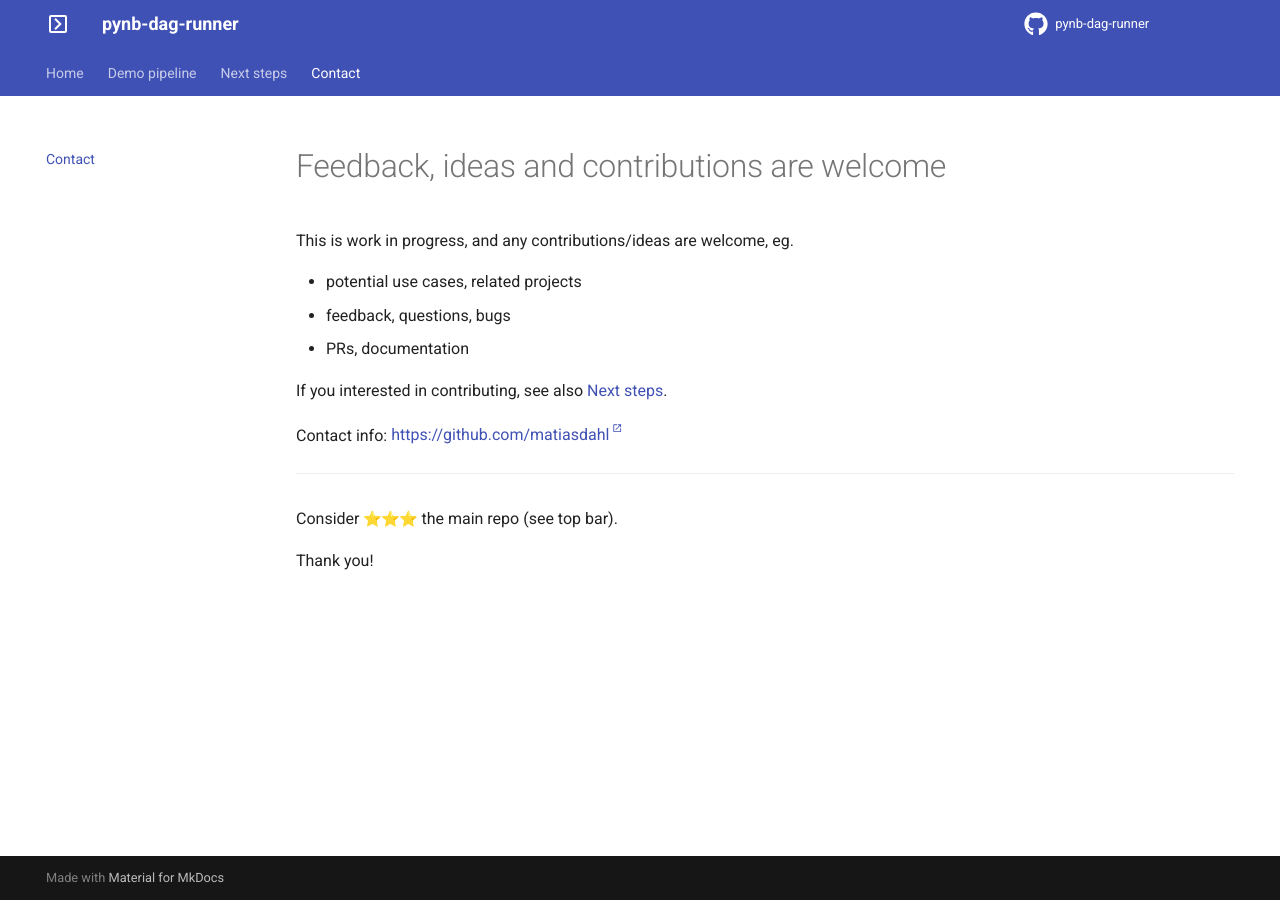
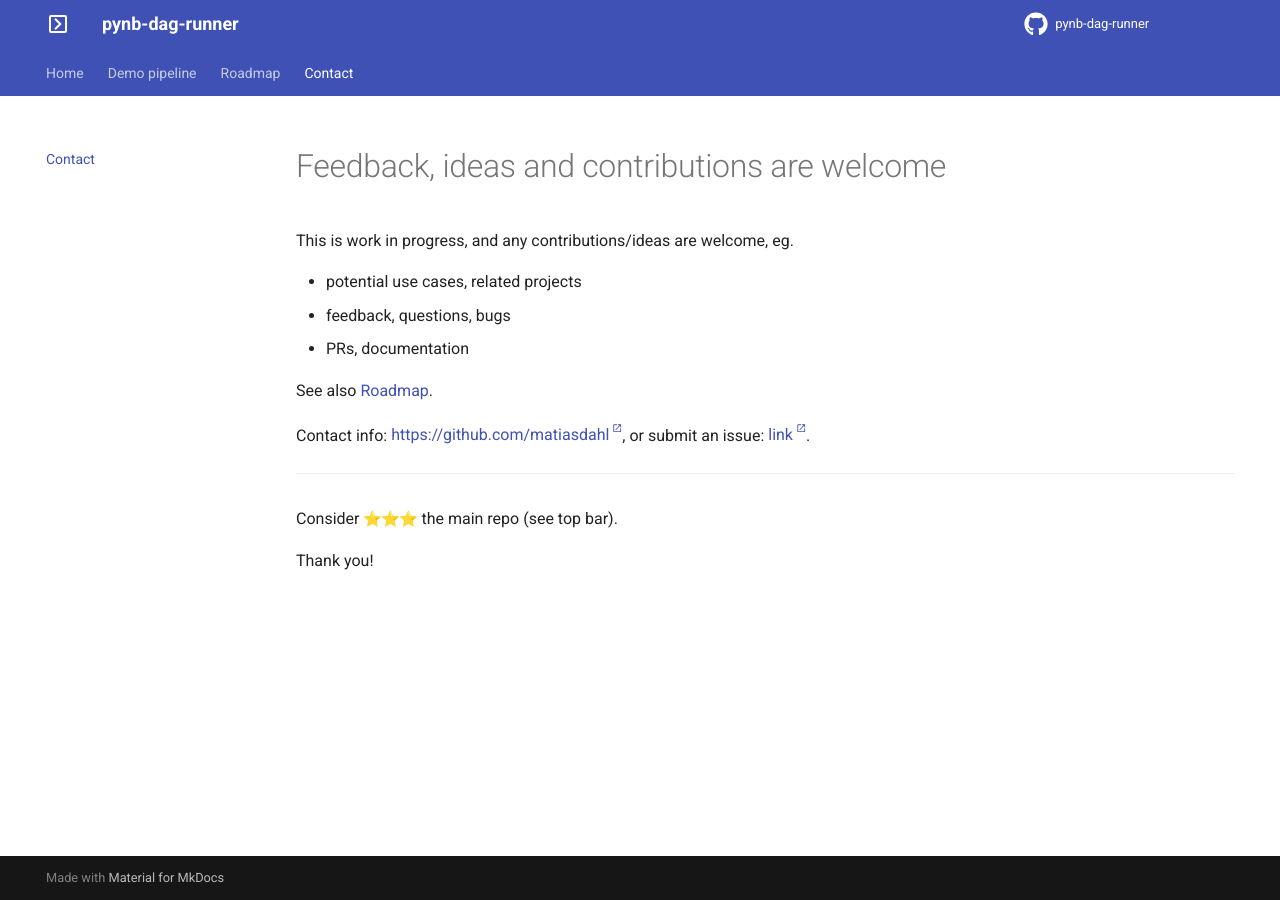
Before and after one commit to composable-logs/composable-logs, an MkDocs documentation site: the page built from docs/docs/contact/index.md, in a window 1280 px wide. Built offline with MkDocs 1.6.1 and Material for MkDocs 9.7.7, drawn with Linux system fonts in a browser that asks for light colours; emoji names are drawn with the system emoji font; comment, search, counter and statistics services are not loaded.

Commit message:
docs: update roadmap section; add link to public GH Project (9/2022)  (#149)

```diff
--- a/docs/docs/contact/index.md
+++ b/docs/docs/contact/index.md
@@ -11,9 +11,9 @@ This is work in progress, and any contributions/ideas are welcome, eg.
 - feedback, questions, bugs
 - PRs, documentation
 
-If you interested in contributing, see also [Next steps](../next-steps).
+See also [Roadmap](../roadmap).
 
-Contact info: [https://github.com/matiasdahl<sup><sup><sub>:material-launch:</sub></sup></sup>](https://github.com/matiasdahl)
+Contact info: [https://github.com/matiasdahl<sup><sup><sub>:material-launch:</sub></sup></sup>](https://github.com/matiasdahl), or submit an issue: [link<sup><sup><sub>:material-launch:</sub></sup></sup>](https://github.com/pynb-dag-runner/pynb-dag-runner/issues/new).
 
 ---
 
--- a/docs/mkdocs.yml
+++ b/docs/mkdocs.yml
@@ -111,5 +111,5 @@ nav:
         - Overview: live-demos/mnist-digits-demo-pipeline/index.md
         - Screeshots: live-demos/mnist-digits-demo-pipeline/screenshots.md
 
-  - Next steps: next-steps/index.md
+  - Roadmap: roadmap/index.md
   - Contact: contact/index.md
```
Also changed, not shown: docs/docs/next-steps/index.md (deleted, +0 -29 lines), docs/docs/roadmap/index.md (added, +7 -0 lines).
